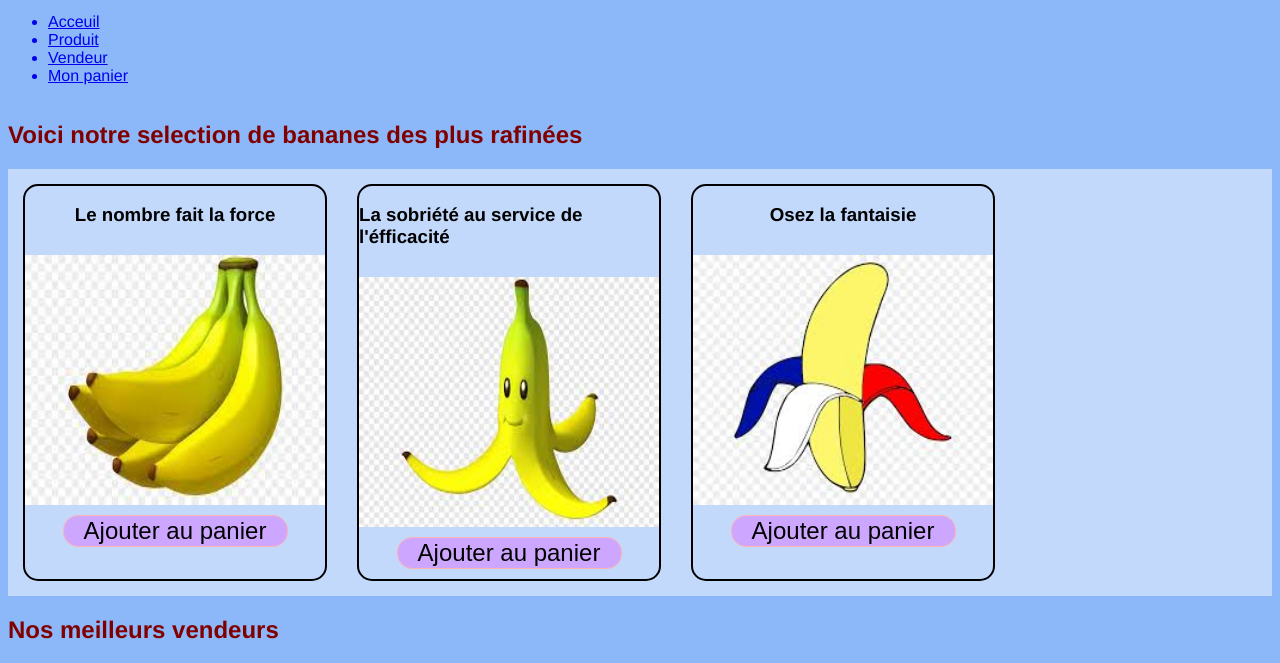
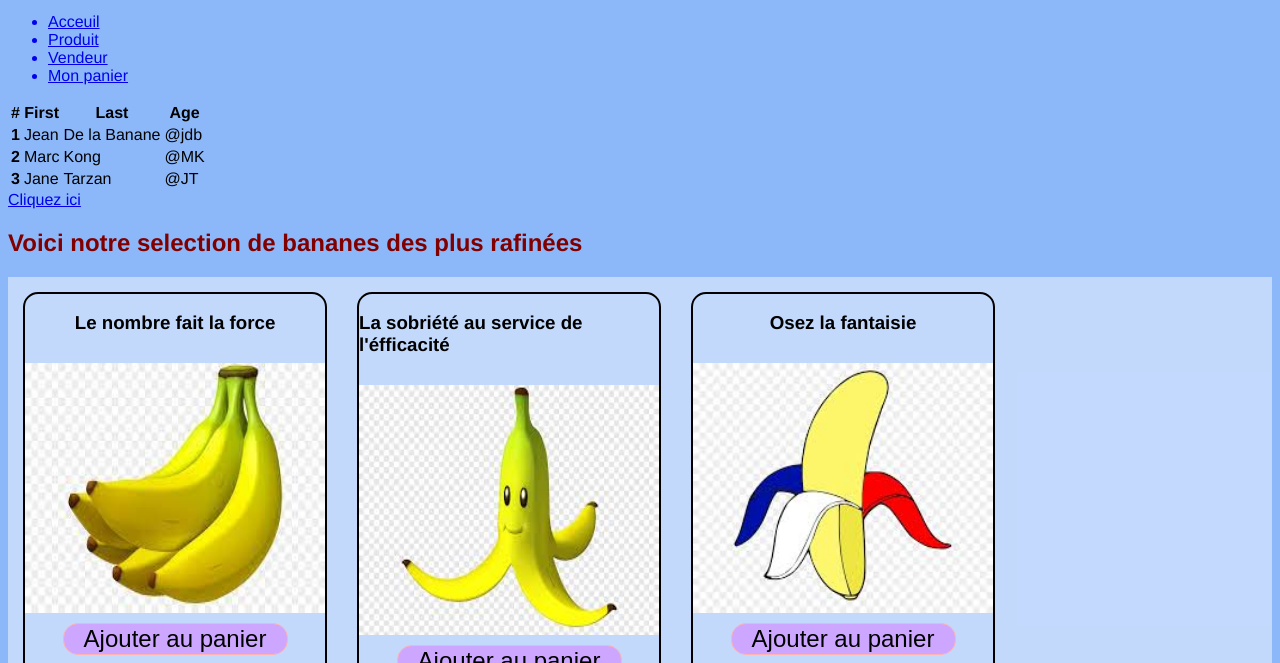
Before and after one commit to MA-antoine-33/js-for-try, a website: page index.html in a window 1280 px wide. Shown: the part 137-800 px from the top of the page. Drawn offline with Linux system fonts and the light colour scheme.

Commit message:
Create events in JS

```diff
--- a/index.html
+++ b/index.html
@@ -17,6 +17,7 @@
             <div class="nav-header">
                 <script src="./js/product.js"></script>
                 <script src="./js/app.js"></script>
+
                 <nav>
                     <ul class="nav-menu">
                         <a href="./index.html"><li>Acceuil</li></a>
@@ -26,6 +27,40 @@
                     </ul>
                 </nav>
             </div>
+            <div class="events">
+                <table class="table my-3">
+                <thead>
+                    <tr>
+                        <th scope="col">#</th>
+                        <th scope="col">First</th>
+                        <th scope="col">Last</th>
+                        <th scope="col">Age</th>
+                    </tr>
+                </thead>
+                <tbody>
+                    <tr>
+                        <th scope="row">1</th>
+                        <td>Jean</td>
+                        <td>De la Banane</td>
+                        <td>@jdb</td>
+                    </tr>
+                    <tr>
+                        <th scope="row">2</th>
+                        <td>Marc</td>
+                        <td>Kong</td>
+                        <td>@MK</td>
+                    </tr>
+                    <tr>
+                        <th scope="row">3</th>
+                        <td>Jane</td>
+                        <td>Tarzan</td>
+                        <td>@JT</td>
+                    </tr>
+                </tbody>
+            </table>
+            <a href="#">Cliquez ici</a>
+            </div>
+            <script src="./js/events.js"></script>
         </header>
         <section class="section-banane section-main">
             <article>
--- /dev/null
+++ b/js/events.js
@@ -0,0 +1,27 @@
+// Selectionner toutes les lignes du tableaux
+let tabTr = document.querySelectorAll('tbody tr');
+
+//Ajout d'un ecouteur d'événement au click sur toutes les lignes
+for (let tr of tabTr) {
+    tr.addEventListener('mouseover', function(){
+        this.classList.toggle('gris')
+    });
+};
+
+
+//lien
+let selectLink = document.querySelectorAll('a');
+
+for (let link of selectLink) {
+    link.addEventListener('click', function(e) {
+        e.preventDefault();
+        let target = this.getAttribute('href');
+        let response = confirm('Voulez-vous partir de la page ?');
+
+        if(response == true){
+            window.location = target; // redirection vers le lien précedent
+        } else {
+            alert('Merci de nous accorder votre confiance')
+        }
+    });
+};
--- /dev/null
+++ b/sass/components/_table.scss
@@ -0,0 +1,4 @@
+.gris {
+    background-color: gray;
+    color: red;
+}
--- a/sass/main.scss
+++ b/sass/main.scss
@@ -9,3 +9,4 @@
 @import "./pages/body";
 
 @import "./components/button";
+@import "./components/table.scss";
```
Also changed, not shown: css/style.css, 1 other file.
